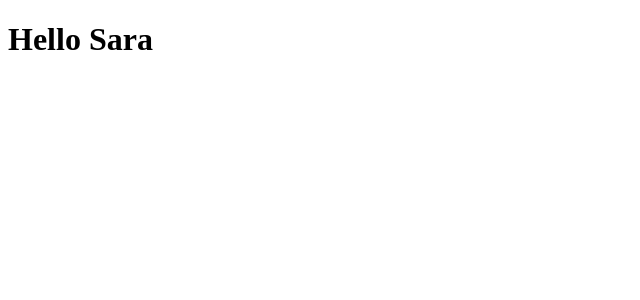
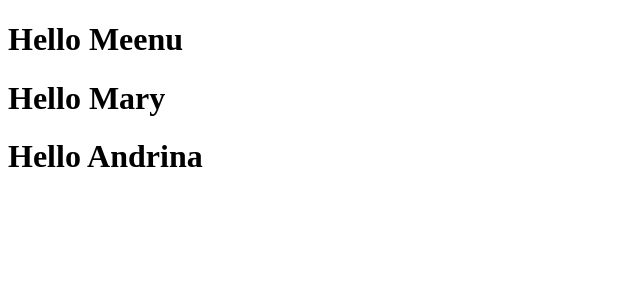
Before and after one commit to deepak-pal/reactImplementation, a React (Vite) app in the folder tic-toc-imp/: page / in a window 1280 px wide. Shown: the top 300 px of the page, without its empty margins (0-640 px from the left). Built offline with nearby package versions, Linux system fonts and the light colour scheme.

Commit message:
funtional component;

```diff
--- a/tic-toc-imp/src/App.js
+++ b/tic-toc-imp/src/App.js
@@ -2,10 +2,18 @@
 import React from "react";
 import {render} from "react-dom";
 
-const App = (props) => {
+const Welcome = (props) => {
 return (
    <h1>Hello {props.name}</h1>
 )
 };
-const element = <App name="Sara" />;
-render(element, document.getElementById("root"));
+const App = () =>{
+return(
+   <div>
+      <Welcome name="Meenu"></Welcome>
+      <Welcome name ="Mary"></Welcome>
+      <Welcome name="Andrina"></Welcome>
+   </div>
+);
+};
+render(<App></App>, document.getElementById("root"));
```
Also changed, not shown: tic-toc-imp/src/Comment.js (added).
